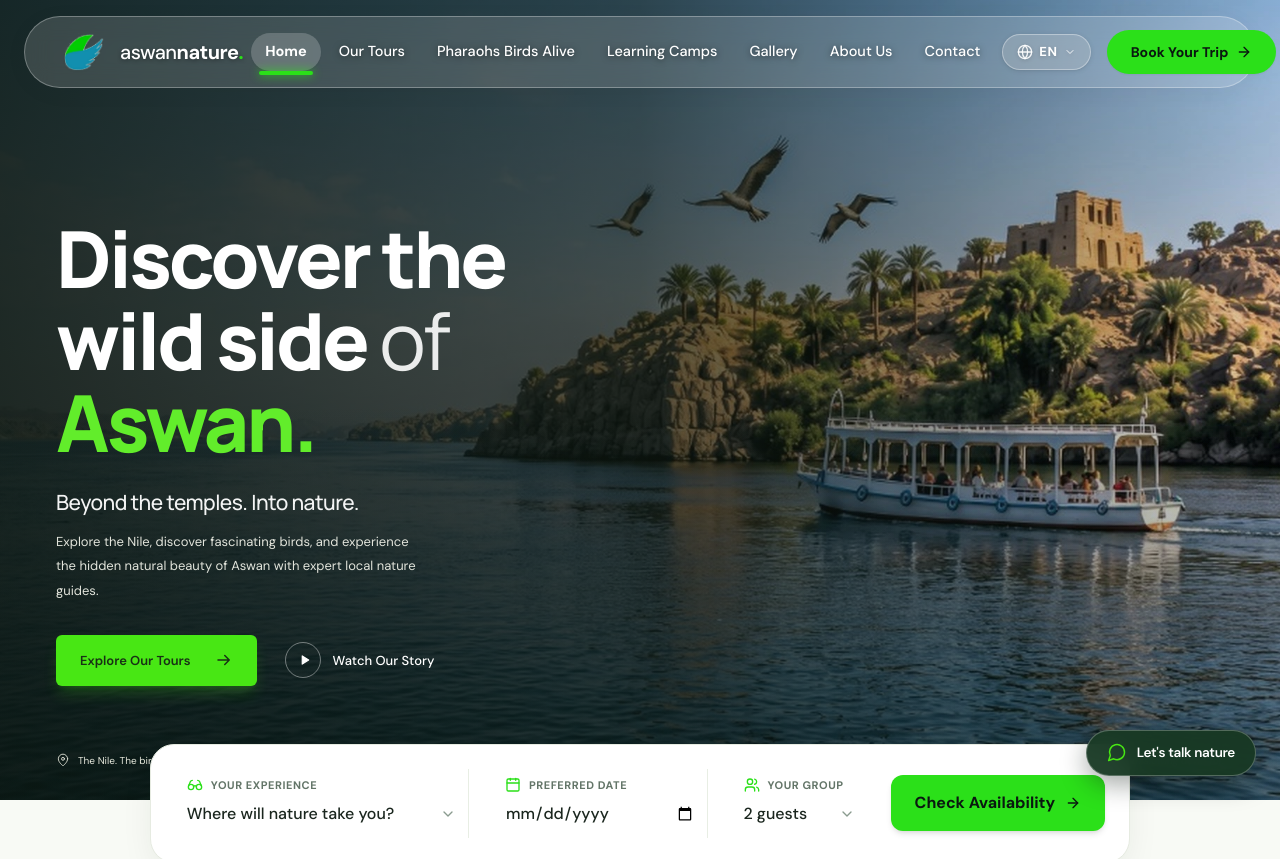
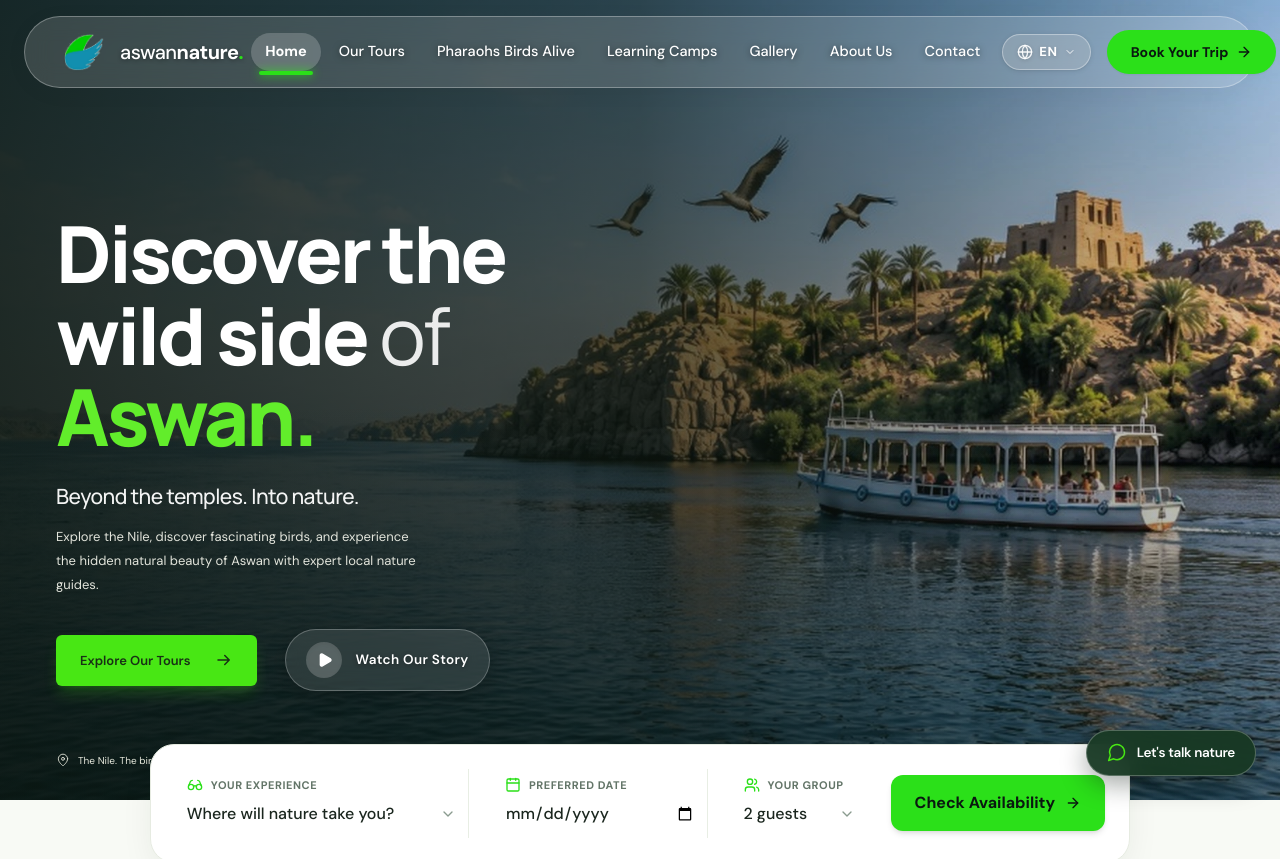
Before and after one commit to Islam-Shahat/Aswan-Nature, a React (Vite) app: page / in a window 1280 px wide. Shown: the top 859 px of the page. Built offline with nearby package versions, Linux system fonts and the light colour scheme; a web font is replaced by a local one.

Commit message:
feat(hero): upgrade 'Watch Our Story' CTA to elevated glassmorphic pill with interactive glowing play badge

```diff
--- a/src/components/Hero.jsx
+++ b/src/components/Hero.jsx
@@ -1,5 +1,5 @@
 import React, { useState } from 'react';
-import { X } from 'lucide-react';
+import { X, Play } from 'lucide-react';
 
 export const Hero = ({ onExploreTours, currentLang = 'EN' }) => {
   const [videoModalOpen, setVideoModalOpen] = useState(false);
@@ -72,27 +72,20 @@ export const Hero = ({ onExploreTours, currentLang = 'EN' }) => {
           </button>
 
           <button
-            className="inline-flex items-center gap-2.5 sm:gap-3 text-white hover:text-[#75ee43] text-xs sm:text-[13px] font-medium transition-colors group cursor-pointer"
+            className="inline-flex items-center gap-3 sm:gap-3.5 px-4 sm:px-5 py-2.5 sm:py-3 rounded-full bg-white/10 hover:bg-white/20 backdrop-blur-md border border-white/25 hover:border-white/50 text-white min-h-[48px] sm:min-h-[50px] shadow-[0_4px_20px_rgba(0,0,0,0.25)] hover:shadow-[0_6px_24px_rgba(0,0,0,0.35)] hover:-translate-y-0.5 active:scale-95 transition-all duration-300 group cursor-pointer"
             type="button"
             onClick={() => setVideoModalOpen(true)}
+            aria-label={currentLang === 'AR' ? 'شاهد قصتنا' : 'Watch Our Story'}
           >
-            <span className="w-8 h-8 sm:w-9 sm:h-9 rounded-full border border-white/40 flex items-center justify-center group-hover:scale-110 group-hover:border-[#75ee43] transition-all duration-200">
-              <svg
-                width="14"
-                height="14"
-                viewBox="0 0 24 24"
-                fill="none"
-                stroke="currentColor"
-                strokeWidth="2"
-                strokeLinecap="round"
-                strokeLinejoin="round"
-                className="ml-0.5 fill-current"
-                aria-hidden="true"
-              >
-                <path d="m9 5 11 7-11 7Z" />
-              </svg>
+            {/* Elevated Play Icon Badge */}
+            <span className="relative flex items-center justify-center">
+              <span className="w-8 h-8 sm:w-9 sm:h-9 rounded-full bg-white/20 group-hover:bg-[#2BE019] text-white group-hover:text-[#0A1810] flex items-center justify-center transition-all duration-300 shadow-inner group-hover:scale-105 group-hover:shadow-[0_0_12px_#2BE019]">
+                <Play className="w-3.5 h-3.5 sm:w-4 sm:h-4 fill-current ml-0.5 rtl:ml-0 rtl:mr-0.5" />
+              </span>
             </span>
-            <span>{currentLang === 'AR' ? 'شاهد قصتنا' : 'Watch Our Story'}</span>
+            <span className="text-xs sm:text-[13.5px] font-semibold tracking-wide drop-shadow-[0_1px_2px_rgba(0,0,0,0.4)] whitespace-nowrap">
+              {currentLang === 'AR' ? 'شاهد قصتنا' : 'Watch Our Story'}
+            </span>
           </button>
         </div>
       </div>
```
